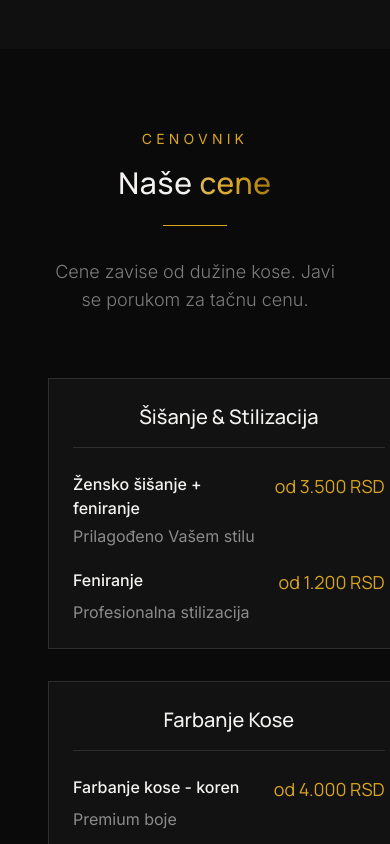
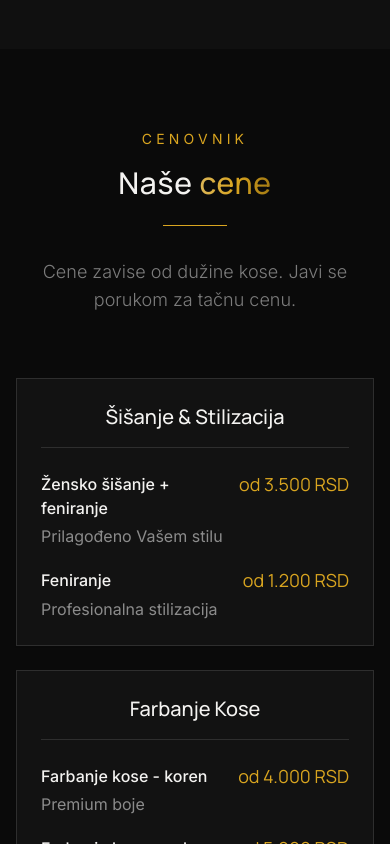
Before and after one commit to bcrnic/modni-frizer-vojkan, a React (Vite) app: page / in a window 390 px wide. Shown: the part 2520-3364 px from the top of the page. Built offline with nearby package versions, Linux system fonts and the light colour scheme; the HTML template or start-up script is replaced by a standard one.

Commit message:
Pricing: keep cards inside the screen on phones
The long price "od 450 RSD po pramenu" could not wrap, so every pricing
card was 362px wide and ran past the right edge on 360-390px phones.
Prices may now wrap, grid items can shrink, and the section drops the
extra container padding on phones.

```diff
--- a/src/components/Services.tsx
+++ b/src/components/Services.tsx
@@ -42,7 +42,8 @@ const services = [
 const Services = () => {
   return (
     <section id="usluge" className="section-padding">
-      <div className="container mx-auto">
+      {/* On phones the section's own px-4 is enough; the extra container padding left too little room. */}
+      <div className="container mx-auto px-0 sm:px-8">
         {/* Naslov sekcije */}
         <ScrollReveal className="text-center mb-16">
           <p className="text-primary uppercase tracking-[0.3em] text-sm mb-4">Cenovnik</p>
@@ -56,9 +57,9 @@ const Services = () => {
         </ScrollReveal>
 
         {/* Kategorije usluga */}
-        <StaggerContainer className="grid md:grid-cols-2 gap-8">
+        <StaggerContainer className="grid grid-cols-1 md:grid-cols-2 gap-6 md:gap-8">
           {services.map((category) => (
-            <StaggerItem key={category.category}>
+            <StaggerItem key={category.category} className="min-w-0">
               <div className="service-card h-full p-6 md:p-10 shadow-sm hover:shadow-md transition-shadow duration-300">
                 <h3 className="font-heading text-xl md:text-2xl text-center mb-6 md:mb-8 pb-4 border-b border-border">
                   {category.category}
@@ -66,11 +67,12 @@ const Services = () => {
                 <div className="space-y-5 md:space-y-6">
                   {category.items.map((item) => (
                     <div key={item.name} className="group">
-                      <div className="flex justify-between items-start mb-1">
-                        <span className="font-medium text-foreground group-hover:text-primary transition-colors">
+                      <div className="flex justify-between items-start gap-4 mb-1">
+                        <span className="min-w-0 font-medium text-foreground group-hover:text-primary transition-colors">
                           {item.name}
                         </span>
-                        <span className="text-primary font-heading text-lg ml-4 whitespace-nowrap">
+                        {/* Long prices ("od 450 RSD po pramenu") may wrap instead of widening the card. */}
+                        <span className="shrink-0 max-w-[50%] text-right text-primary font-heading text-lg leading-snug">
                           {item.price}
                         </span>
                       </div>
```
